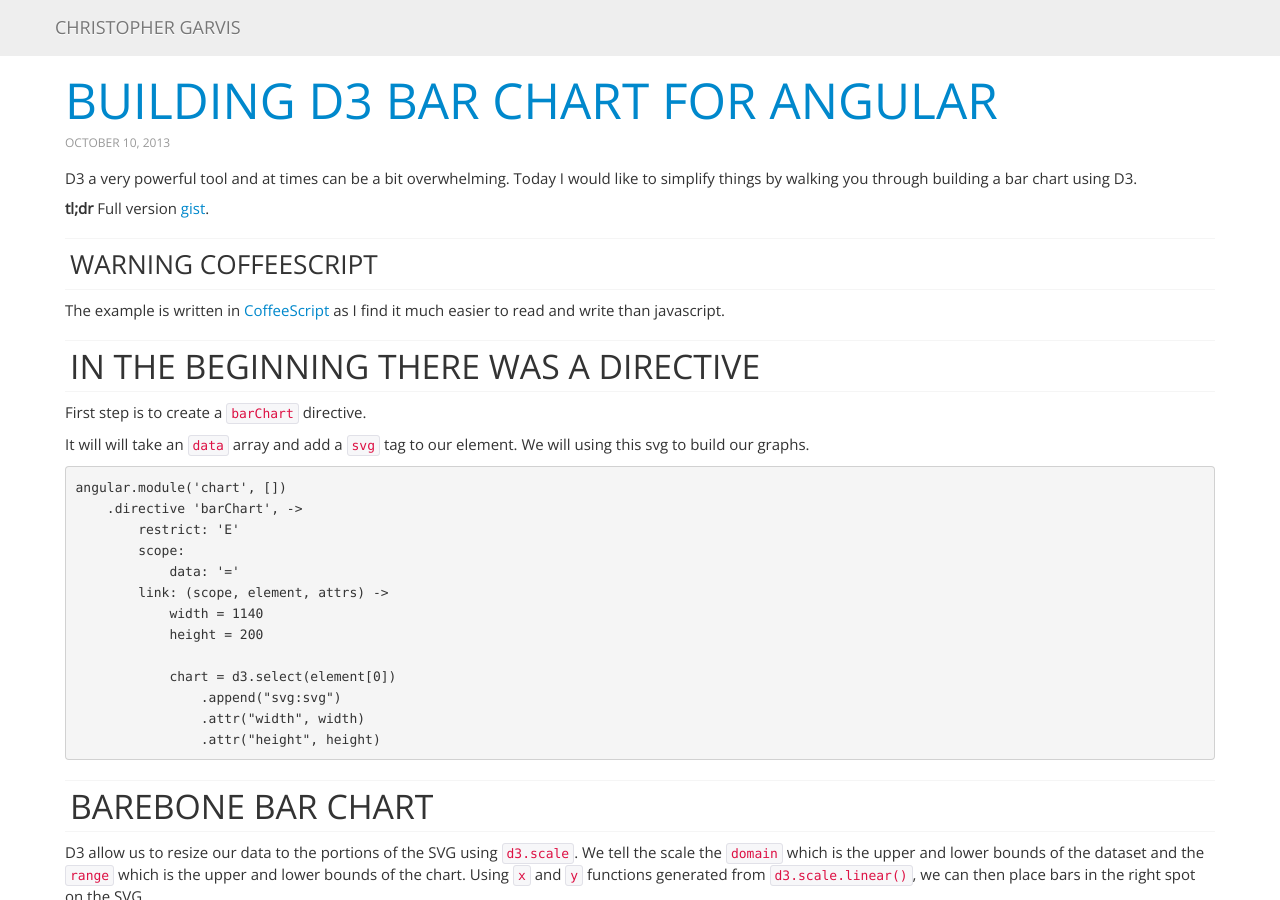
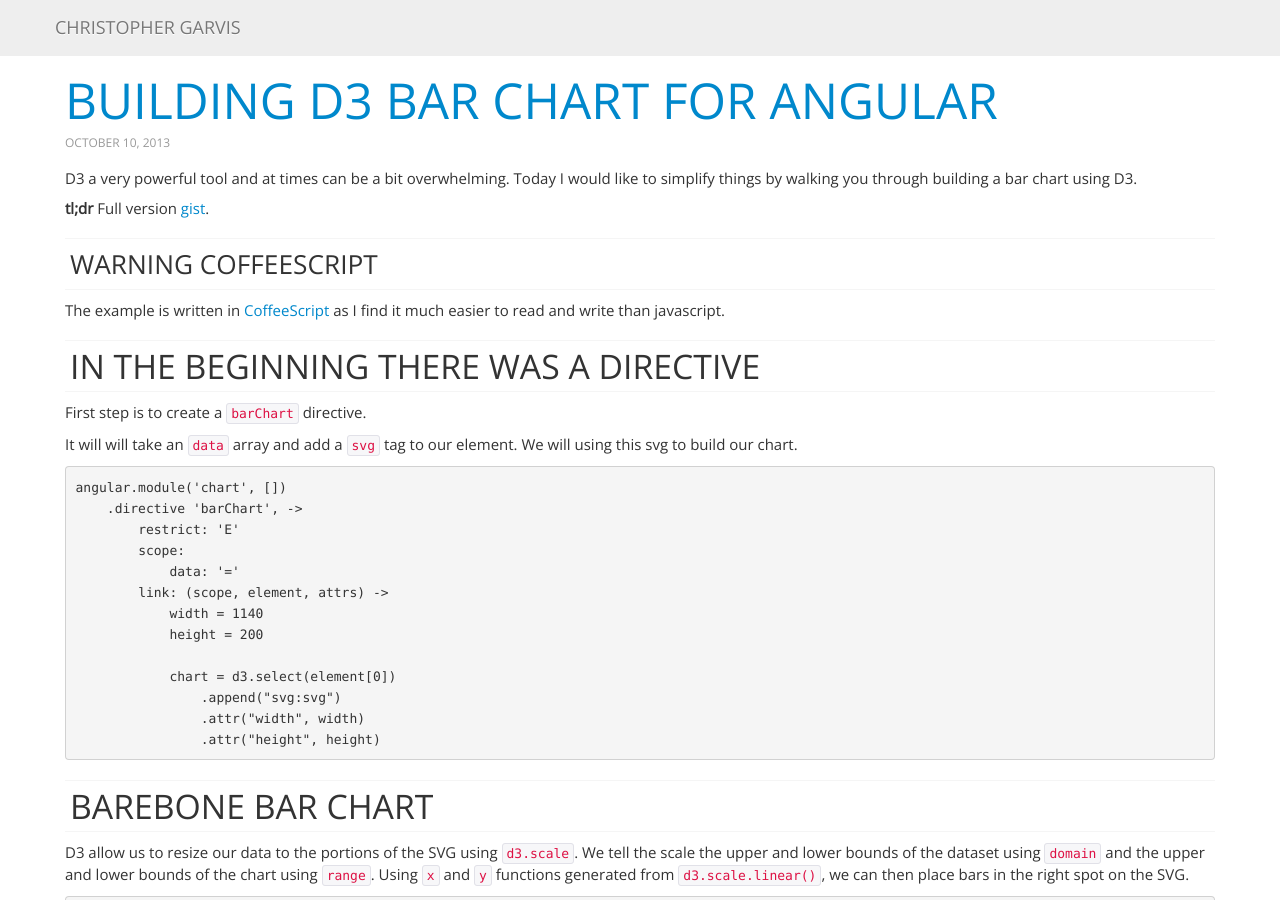
Before and after one commit to cgarvis/chrisgarvis.com, a Jekyll site: the page built from _posts/2013-10-10-building-d3-bar-chart-for-angular.markdown, in a window 1280 px wide and 900 px high. Built offline with Jekyll 4.4.1, drawn with Linux system fonts in a browser that asks for light colours; nearby versions of some CDN libraries; Markdown is read by kramdown in place of the engine named in the settings; comment, search, counter and statistics services are not loaded.

Commit message:
Change wording around d3 scales

````diff
--- a/_posts/2013-10-10-building-d3-bar-chart-for-angular.markdown
+++ b/_posts/2013-10-10-building-d3-bar-chart-for-angular.markdown
@@ -22,7 +22,7 @@ First step is to create a `barChart` directive.
 
 It will will take an `data` array
 and add a `svg` tag to our element.
-We will using this svg to build our graphs.
+We will using this svg to build our chart.
 
 ```
 angular.module('chart', [])
@@ -44,8 +44,8 @@ angular.module('chart', [])
 
 D3 allow us to resize our data
 to the portions of the SVG using `d3.scale`.
-We tell the scale the `domain` which is the upper and lower bounds of the dataset
-and the `range` which is the upper and lower bounds of the chart.
+We tell the scale the upper and lower bounds of the dataset using `domain`
+and the upper and lower bounds of the chart using `range`.
 Using `x` and `y` functions generated from `d3.scale.linear()`,
 we can then place bars in the right spot on the SVG.
 
````
